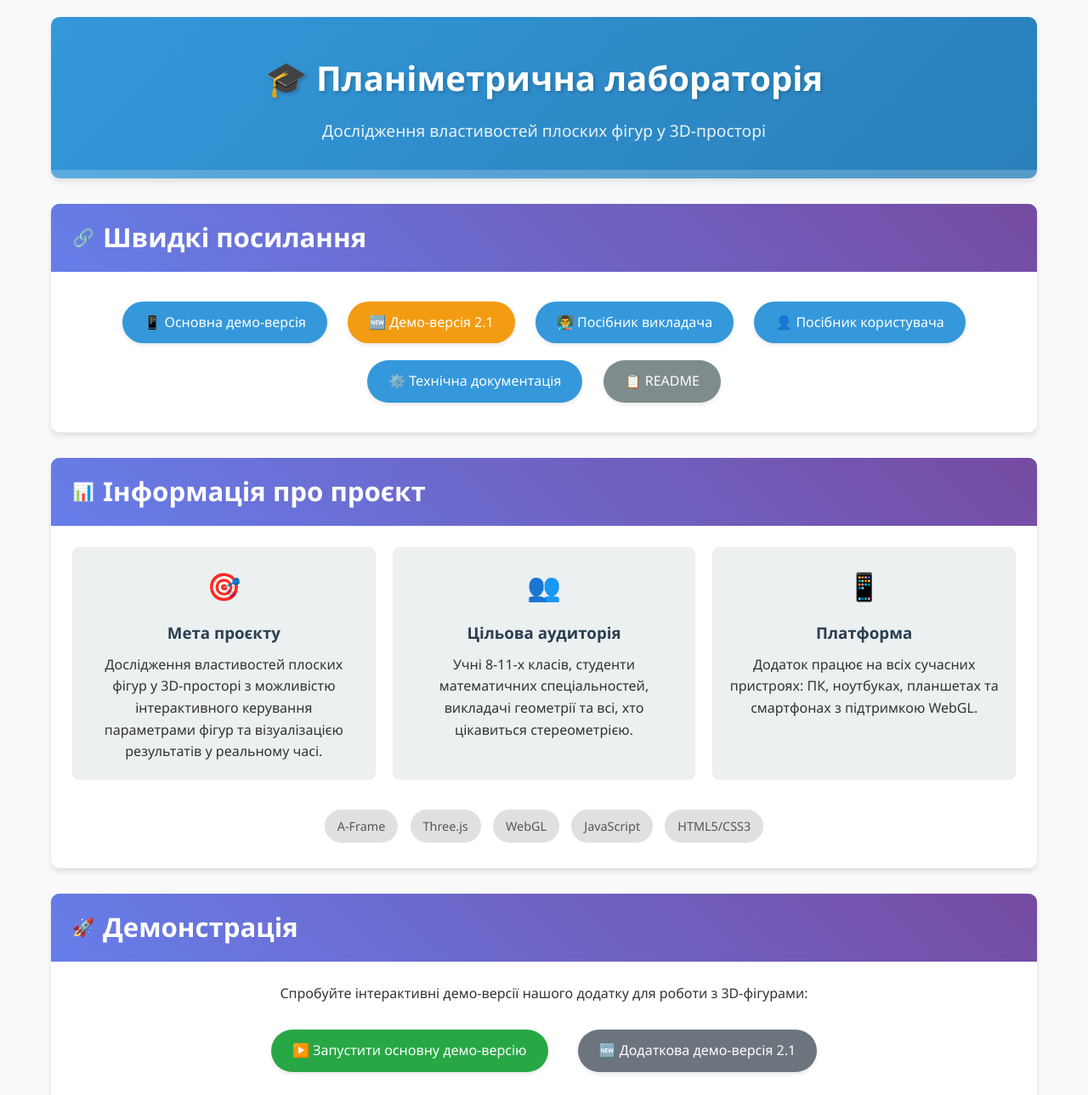
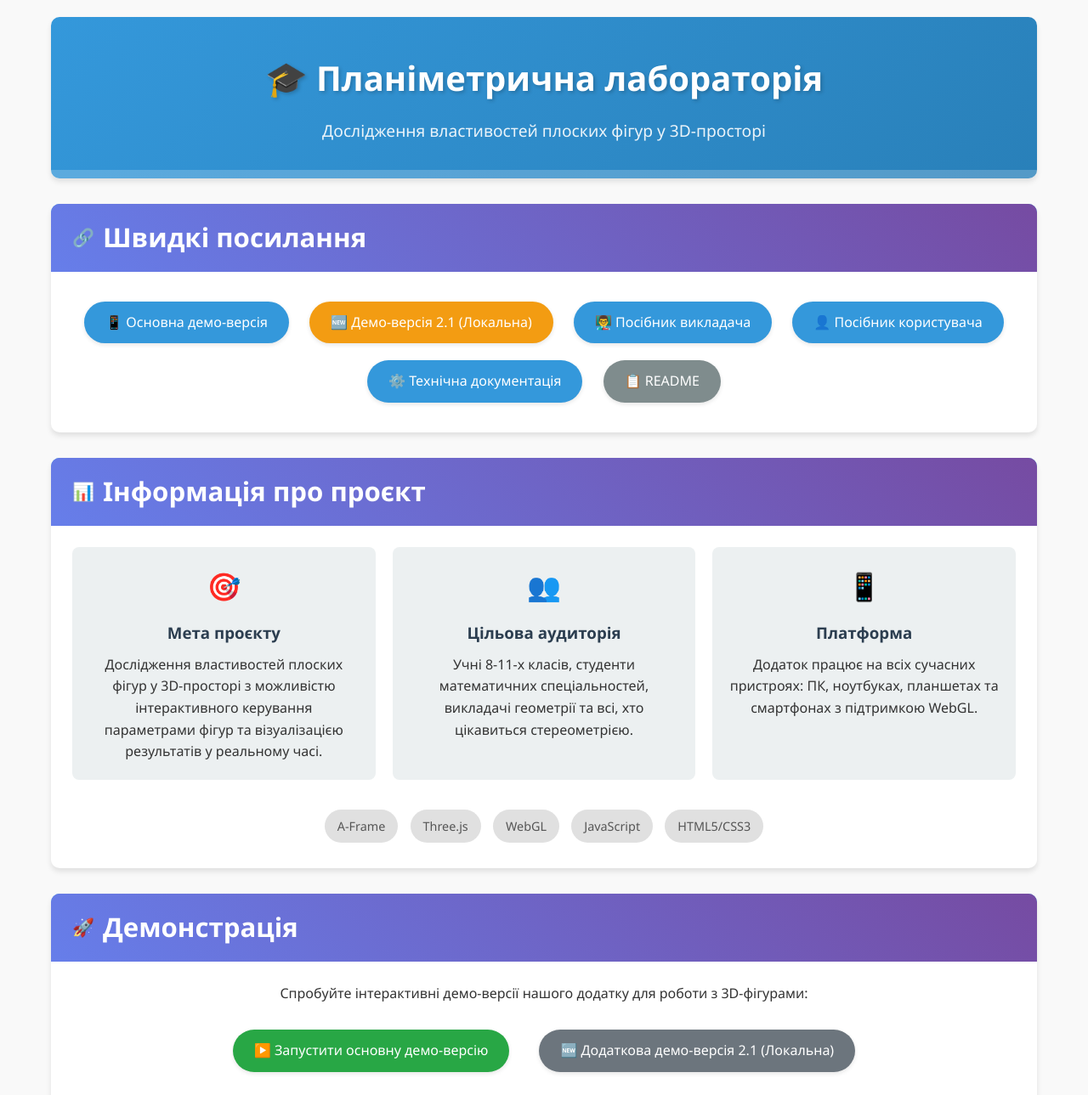
Before and after one commit to BuksaAngelina/-2, a plain HTML site: page index.html in a window 1280 px wide. Shown: the top 1289 px of the page at 85% size. Drawn offline with Linux system fonts and the light colour scheme.

Commit message:
index.html

```diff
--- a/index.html
+++ b/index.html
@@ -264,7 +264,7 @@
             </div>
             <div class="card-body" style="text-align: center;">
                 <a href="https://buksaangelina.github.io/exam/demo.html" class="btn">📱 Основна демо-версія</a>
-                <a href="demo2-1.html" class="btn btn-demo-version">🆕 Демо-версія 2.1</a>
+                <a href="http://127.0.0.1:5500/demo21.html" class="btn btn-demo-version">🆕 Демо-версія 2.1 (Локальна)</a>
                 <a href="docs/teacher-guide.html" class="btn">👨‍🏫 Посібник викладача</a>
                 <a href="docs/user-guide.html" class="btn">👤 Посібник користувача</a>
                 <a href="docs/tech-docs.html" class="btn">⚙️ Технічна документація</a>
@@ -315,7 +315,7 @@
                 <p style="margin-bottom: 20px;">Спробуйте інтерактивні демо-версії нашого додатку для роботи з 3D-фігурами:</p>
                 <div class="button-group-demo">
                     <a href="https://buksaangelina.github.io/exam/demo.html" class="btn btn-main-demo">▶️ Запустити основну демо-версію</a>
-                    <a href="demo2-1.html" class="btn btn-secondary-demo">🆕 Додаткова демо-версія 2.1</a>
+                    <a href="http://127.0.0.1:5500/demo21.html" class="btn btn-secondary-demo">🆕 Додаткова демо-версія 2.1 (Локальна)</a>
                 </div>
                 <div style="margin-top: 20px;">
                     <img src="https://via.placeholder.com/800x400?text=3D+Demo+Screenshot" alt="Демонстрація додатку" style="max-width: 100%; border-radius: 8px; box-shadow: var(--shadow);">
```
